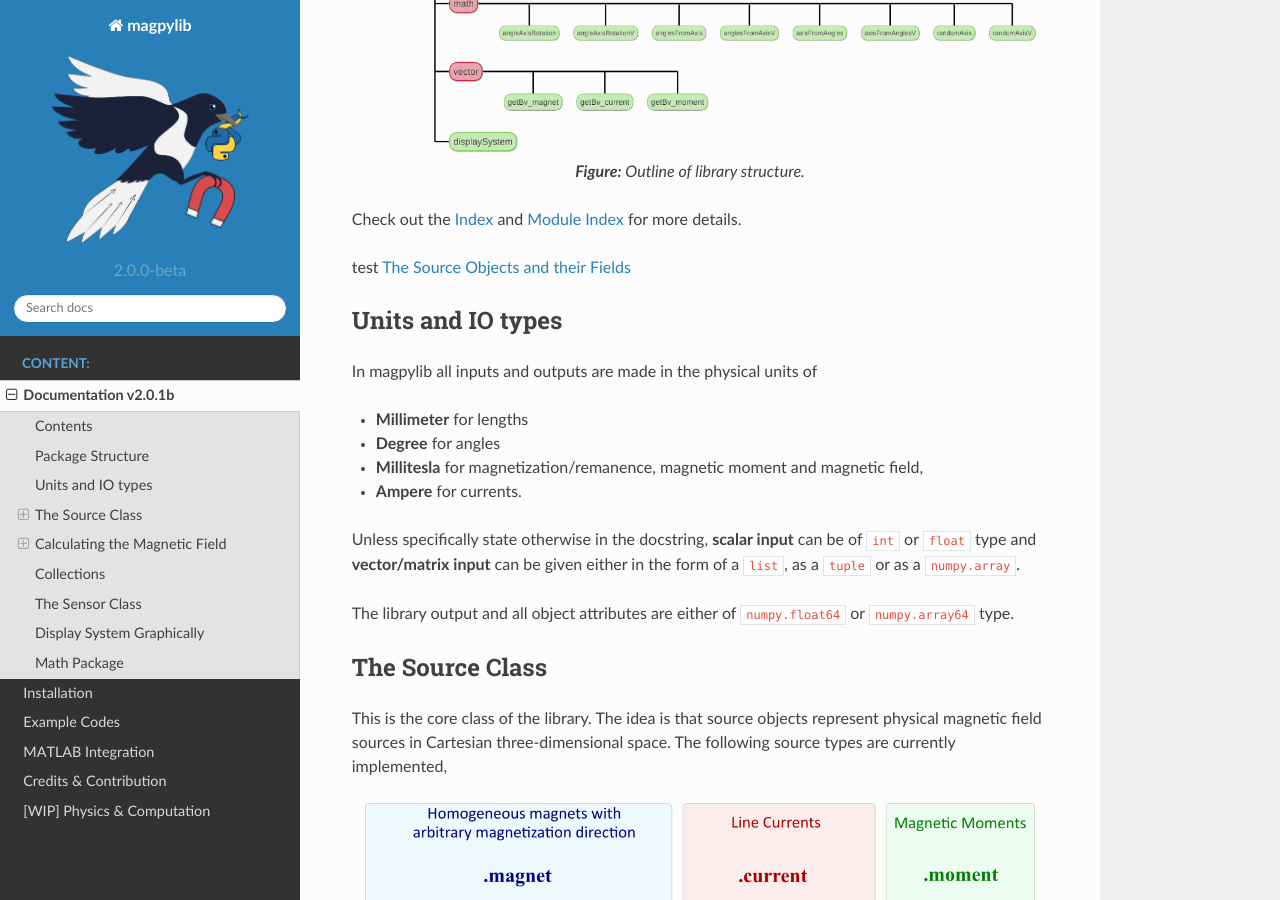
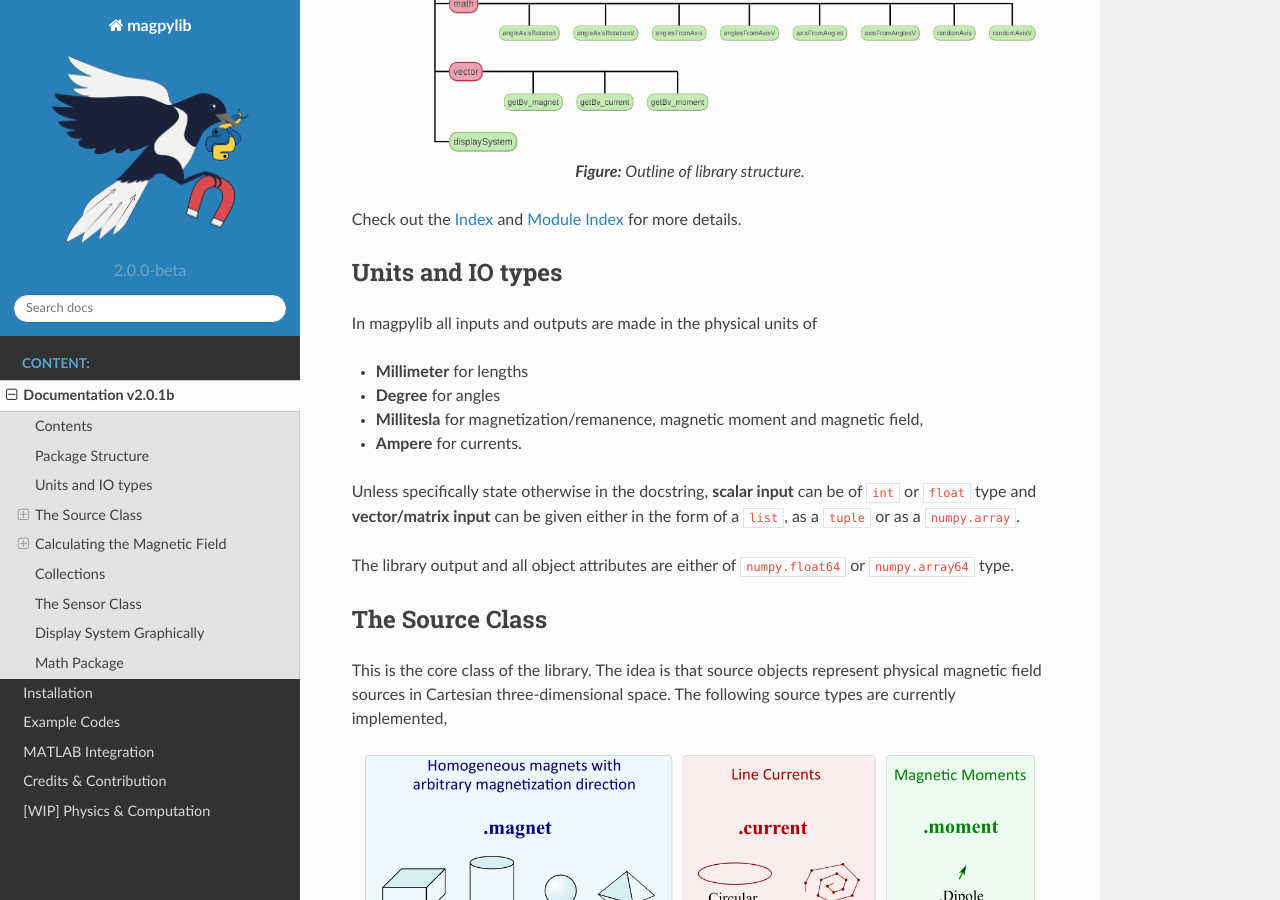
Before and after one commit to magpylib/magpylib, a Sphinx documentation site: the page built from docs/_pages/0_documentation.rst, in a window 1280 px wide and 900 px high, scrolled down 1325 px. Built offline with Sphinx 7.4.7 and the Read the Docs theme 2.0.0, drawn with Linux system fonts in a browser that asks for light colours; formulas are drawn with MathJax 3; pages that are not in the unit, such as notebooks, are missing from menus; the version number is read from the project's files by our own code; part of the change alters nothing that is shown.

Commit message:
docu cross links rather than title references test

```diff
--- a/docs/_pages/0_documentation.rst
+++ b/docs/_pages/0_documentation.rst
@@ -9,9 +9,9 @@ The idea behind magpylib is to provide a simple and easy-to-use interface for co
 Contents
 ########
 
-* `Package Structure`_
-* `Units and IO types`_
-* `The Source Class`_
+* :ref:`docu-PackageStructure`
+* :ref:`docu-unitsAndIO`
+* :ref:`docu-sourceClass`
 
   * `Position and Orientation`_
   * `Geometry / Dimension & Excitation`_
@@ -26,6 +26,8 @@ Contents
 * `Display System Graphically`_
 * `Math Package`_
 
+
+.. _docu-PackageStructure:
 
 Package Structure
 #################
@@ -54,7 +56,8 @@ The top level of magpylib contains the sub-packages  and :mod:`~magpylib.source`
 
 Check out the :ref:`genindex` and :ref:`modindex` for more details.
 
-test :ref:`XXX`
+
+.. _docu-unitsAndIO:
 
 Units and IO types
 ##################
@@ -70,6 +73,8 @@ Unless specifically state otherwise in the docstring, **scalar input** can be of
 
 The library output and all object attributes are either of ``numpy.float64`` or ``numpy.array64`` type.
 
+
+.. _docu-sourceClass:
 
 The Source Class
 #################
```
